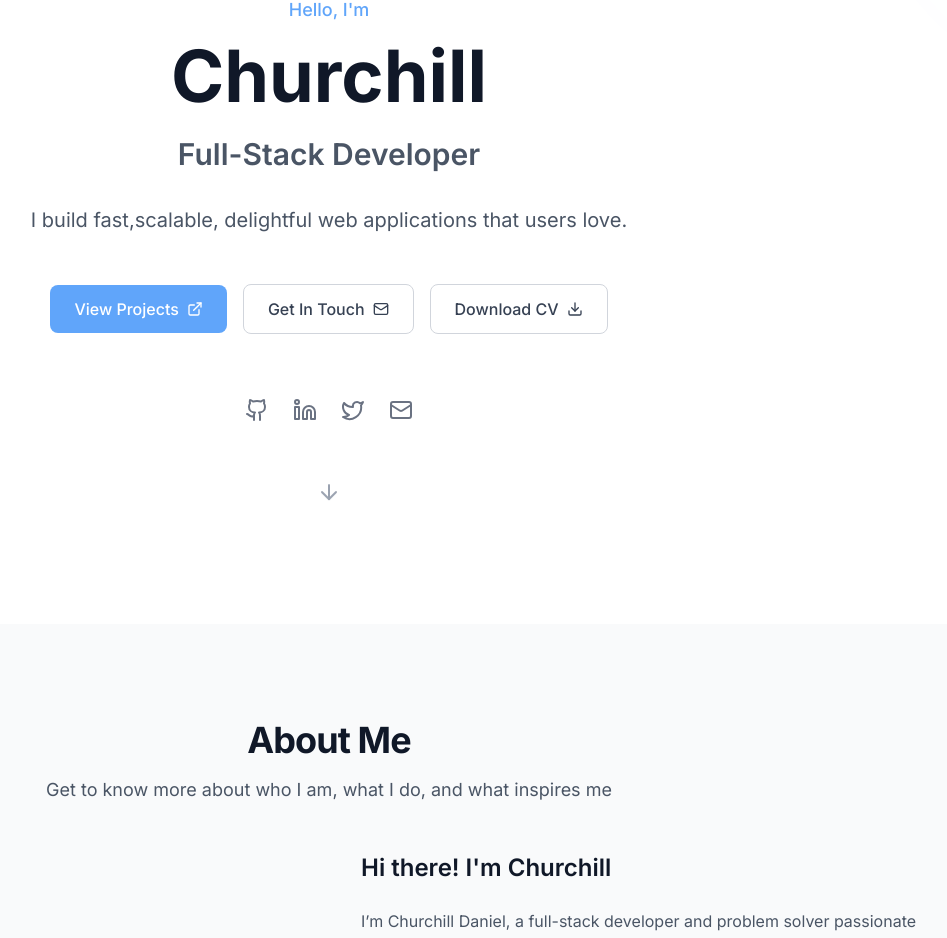
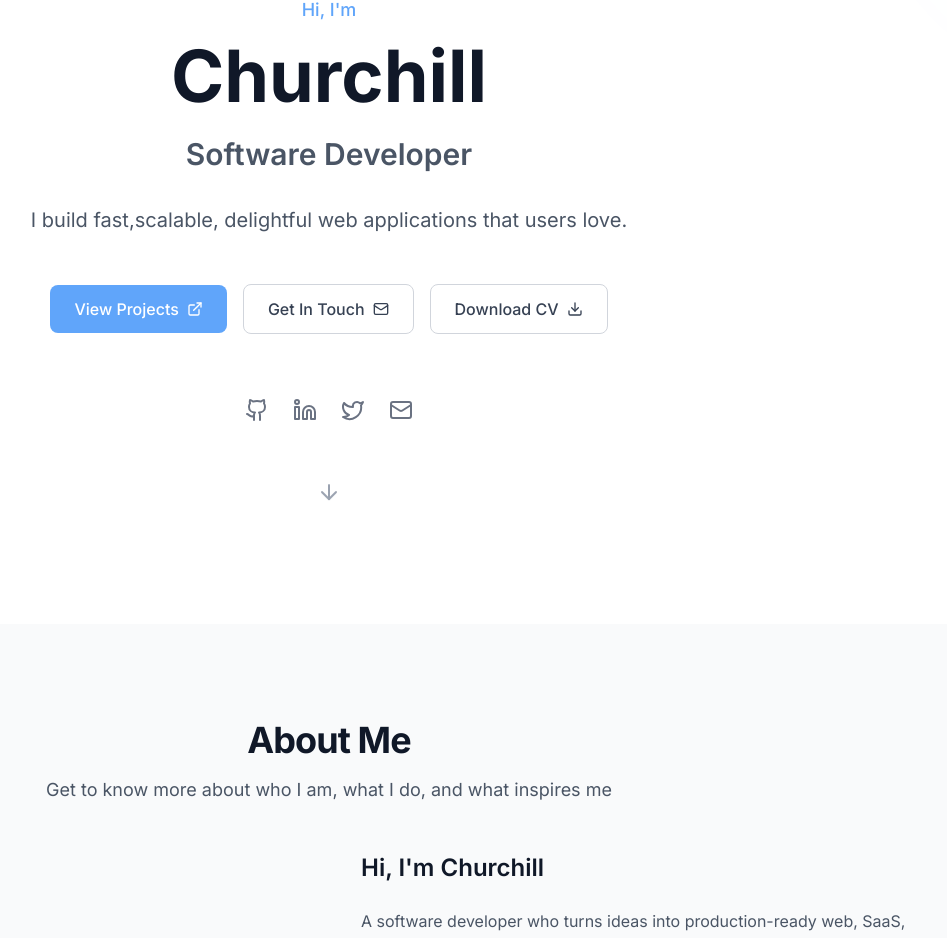
Before and after one commit to Chu-rill/portfolio-v1, a React (Vite) app: page / in a window 1280 px wide. Shown: the part 176-1114 px from the top of the page, without its empty margins (311-1258 px from the left). Built offline with nearby package versions, Linux system fonts and the light colour scheme.

Commit message:
feat:updated the bio and some text in the about section

```diff
--- a/src/components/about/AboutSection.tsx
+++ b/src/components/about/AboutSection.tsx
@@ -96,7 +96,7 @@ export function AboutSection({ profile }: AboutSectionProps) {
             <motion.div className="space-y-8" variants={fadeInUp}>
               <div className="space-y-6">
                 <h3 className="text-2xl font-semibold text-gray-900 dark:text-white">
-                  Hi there! I'm {profile.name.split(" ")[0]}
+                  Hi, I'm {profile.name.split(" ")[0]}
                 </h3>
 
                 <div className="prose prose-lg dark:prose-invert max-w-none">
--- a/src/components/hero/Hero.tsx
+++ b/src/components/hero/Hero.tsx
@@ -80,7 +80,7 @@ export function Hero({ profile }: HeroProps) {
             animate={{ opacity: 1 }}
             transition={{ delay: 0.2, duration: 0.6 }}
           >
-            Hello, I'm
+            Hi, I'm
           </motion.p>
 
           {/* Name */}
--- a/src/data/profile.json
+++ b/src/data/profile.json
@@ -1,9 +1,9 @@
 {
   "name": "Churchill ",
-  "role": "Full-Stack Developer",
+  "role": "Software Developer",
   "location": "Hamilton, CAN",
   "tagline": "I build fast,scalable, delightful web applications that users love.",
-  "bio": "I’m Churchill Daniel, a full-stack developer and problem solver passionate about crafting scalable, user-focused digital products that blend solid engineering with thoughtful design. I love transforming ideas into reliable software — from backend systems to polished interfaces — that deliver measurable impact. Over the years, I’ve built a diverse portfolio of production-ready projects spanning web applications, SaaS tools, and AI-driven platforms. My work focuses on clean architecture, performance optimization, and developer experience, ensuring every product I build is maintainable, efficient, and future-proof.",
+  "bio": "A software developer who turns ideas into production-ready web, SaaS, and AI products. I focus on clean architecture, performance, and developer experience.",
   "email": "churchilldaniel687@gmail.com",
   "phone": "+1 (613) 355-0154",
   "availability": "Available for new opportunities",
```
